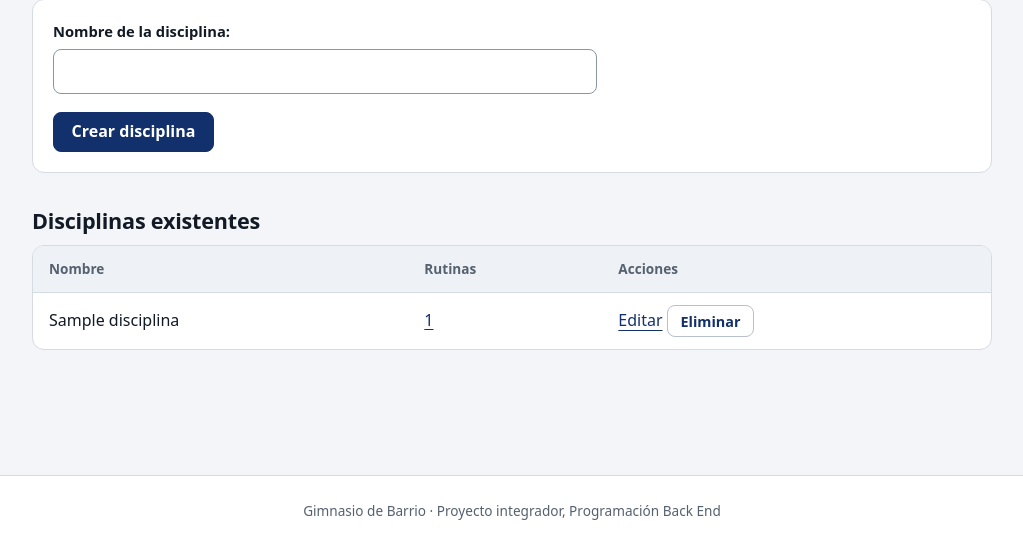
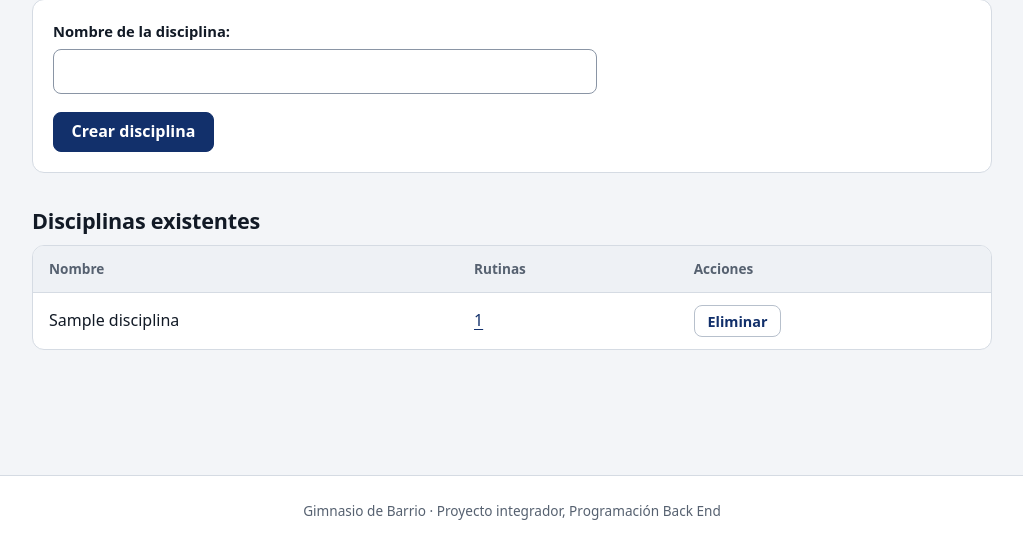
Before and after one commit to MartinAraya3207/Gimnasio, a Django app: page /disciplinas/ in a window 1280 px wide. Shown: the part 254-800 px from the top of the page, without its empty margins (128-1151 px from the left). Run offline with Django 5.2, Linux system fonts and the light colour scheme; a user stored in the database is signed in; tables that the repository leaves empty hold one stand-in row (values such as "Sample post"); some web fonts are replaced.

Commit message:
Remove edit link for disciplines
Removed the edit link for disciplines from the template.

```diff
--- a/app_gim/templates/app_gim/disciplinas.html
+++ b/app_gim/templates/app_gim/disciplinas.html
@@ -24,7 +24,6 @@
               <td>{% if d.total_rutinas %}<a href="{% url 'app_gim:listado' %}?disciplina={{ d.pk }}">{{ d.total_rutinas }}</a>{% else %}0{% endif %}</td>
               {% if user.is_superuser %}
                 <td>
-                  <a href="{% url 'app_gim:disciplina_editar' d.pk %}">Editar</a>
                   <form method="post" action="{% url 'app_gim:disciplina_eliminar' d.pk %}" style="display:inline"
                         onsubmit="return confirm('¿Seguro que quieres eliminar esta disciplina? No se puede deshacer.');">
                     {% csrf_token %}
```
